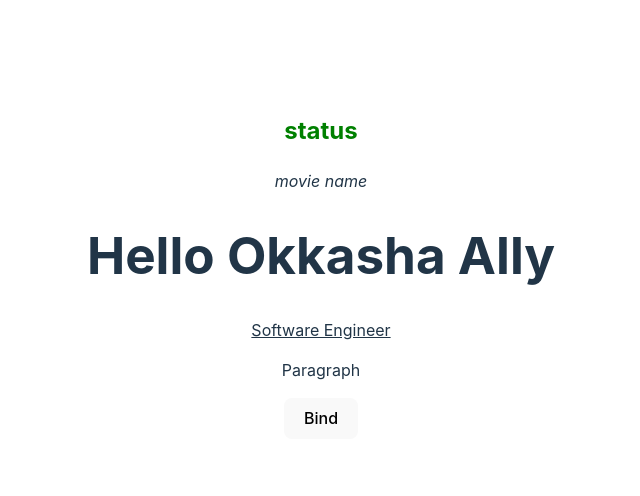
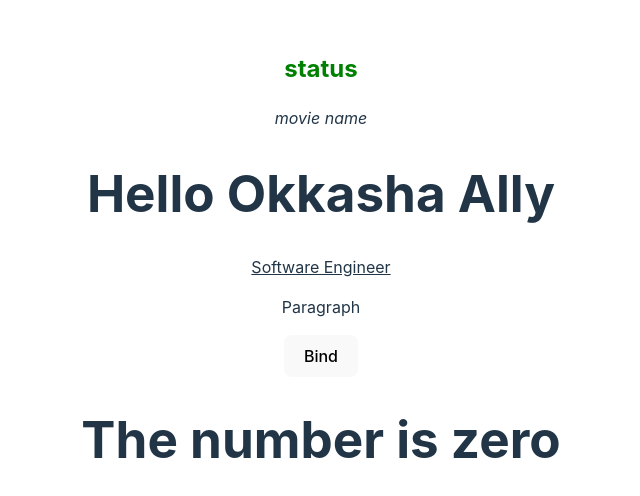
Before and after one commit to OkkashaAlly/svelte, a Svelte app: page / in a window 1280 px wide. Shown: the part 134-630 px from the top of the page, without its empty margins (319-959 px from the left). Built offline with nearby package versions, Linux system fonts and the light colour scheme.

Commit message:
9 - Conditional Rendering

```diff
--- a/src/App.svelte
+++ b/src/App.svelte
@@ -5,6 +5,8 @@
   const disabled = false;
   const status = "success";
   const promoted = true;
+
+  let number = 0;
 </script>
 
 <main>
@@ -15,6 +17,16 @@
   <div>{@html profession}</div>
   <p id={paragraphID}>Paragraph</p>
   <button {disabled}>Bind</button>
+
+  {#if number === 0}
+    <h1>The number is zero</h1>
+  {:else if number > 0}
+    <h1>The number is positive</h1>
+  {:else if number < 0}
+    <h1>The number is negative</h1>
+  {:else}
+    <h1>Is not a number</h1>
+  {/if}
 </main>
 
 <style>
```
